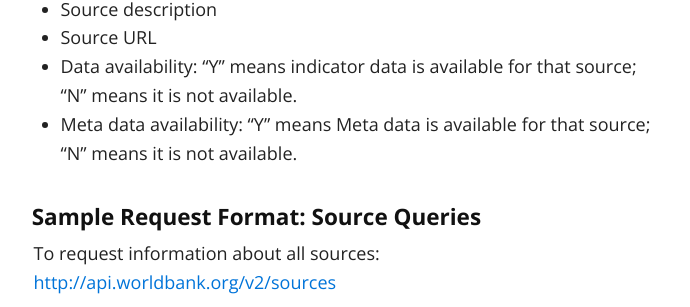
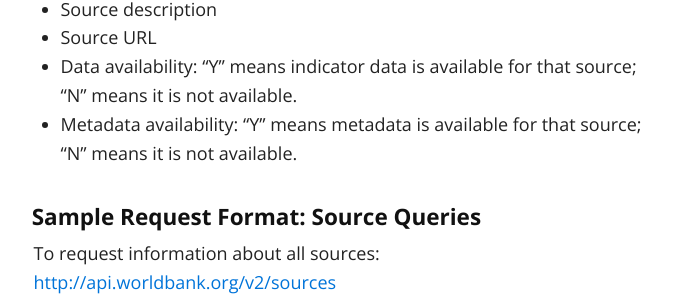
Before and after one commit to tgherzog/apidocs, a Jekyll site: the page built from API_Metadata.md, in a window 1280 px wide and 900 px high, scrolled down 2310 px. Shown: the part 148-455 px from the top of the window, without its empty margins (294-984 px from the left). Built offline with Jekyll 4.4.1, drawn with Linux system fonts in a browser that asks for light colours; our own code applies the rules of GitHub Pages for plain Markdown files.

```diff
--- a/API_Metadata.md
+++ b/API_Metadata.md
@@ -77,7 +77,7 @@ in the response.
 * Source description
 * Source URL
 * Data availability: "Y" means indicator data is available for that source; "N" means it is not available.
-* Meta data availability: "Y" means Meta data is available for that source; "N" means it is not available.
+* Metadata availability: "Y" means metadata is available for that source; "N" means it is not available.
 
 ### Sample Request Format: Source Queries
 
```
Also changed, not shown: API_New_Features_and_Enhancements.md (+5 -5 lines), API_V2_Documentation.md (+2 -1 lines).
